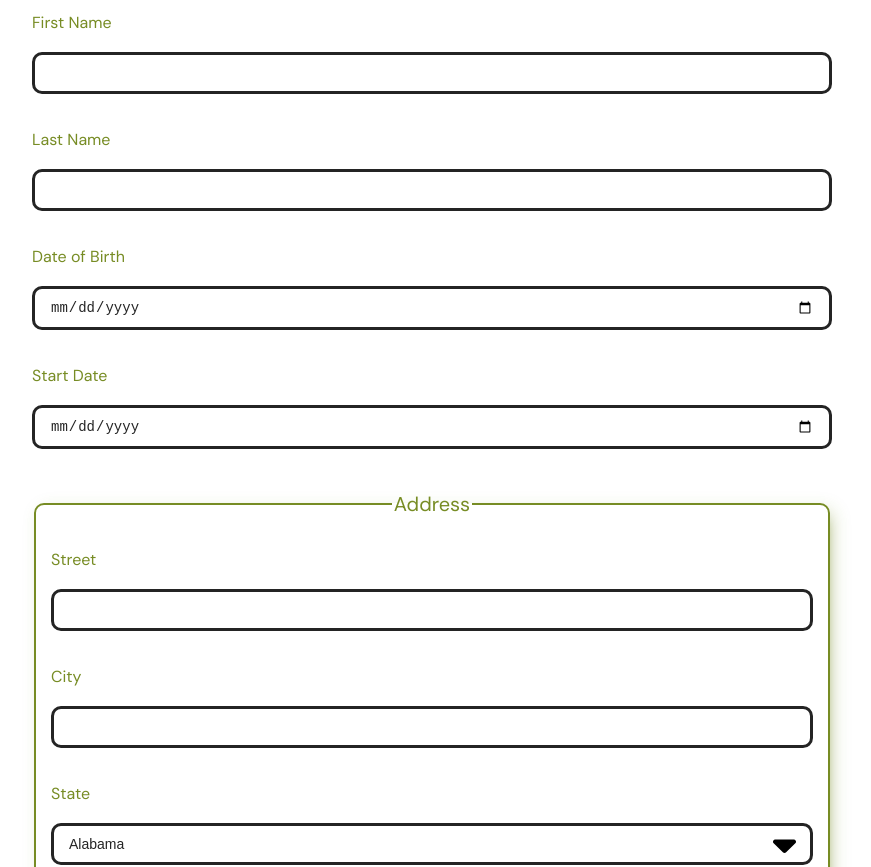
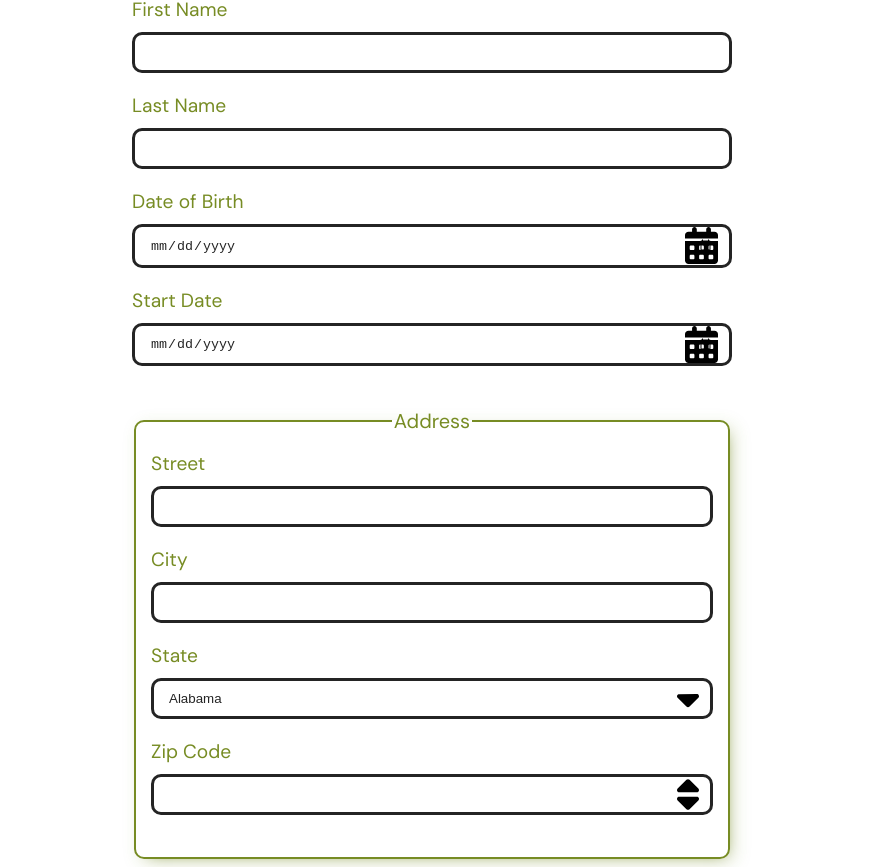
Before and after one commit to fvnny-code/HRNet, a React (Vite) app: page /home in a window 1280 px wide. Shown: the part 295-1162 px from the top of the page, without its empty margins (208-1079 px from the left). Built offline with nearby package versions, Linux system fonts and the light colour scheme.

Commit message:
icons adding in the form + router implementation

```diff
--- a/src/components/form/form.css
+++ b/src/components/form/form.css
@@ -1,15 +1,16 @@
 label {
-  line-height: 2;
   text-align: left;
   display: block;
-  margin-bottom: 13px;
-  margin-top: 20px;
+  margin-bottom: 10px;
+  margin-top: 10px;
   color: var(--green-highlight);
-  font-size: 1rem;
+  font-size: 1.2rem;
   font-weight: 200;
 }
 
-input, select {
+input,
+select {
+  appearance: none;
   box-sizing: border-box;
   width: 100%;
   border-radius: 10px;
@@ -18,17 +19,28 @@ input, select {
   padding: 10px 15px;
   margin-bottom: 10px;
 
-  font-size: 14px;
+  font-size: 1, 2rem;
 
   background-color: transparent;
   color: var(--blackish);
 }
 
-select{
-    appearance: none;
-    background-image: url('../../assets/caret-down-solid.svg');
-    background-repeat: no-repeat;
-    background-position: 98% 0;
+select,
+input[type="date"],
+input[type="number"] {
+  background-repeat: no-repeat;
+  background-position: 98% 0;
+}
+select {
+  background-image: url("../../assets/caret-down-solid.svg");
+}
+input[type="date"] {
+    background-image: url("../../assets/calendar-days-solid.svg");
+
+}
+input[type="number"] {
+
+    background-image: url("../../assets/sort-solid.svg");
 
 }
 
--- a/src/index.css
+++ b/src/index.css
@@ -149,3 +149,9 @@ button:focus-visible {
     background-color: #f9f9f9;
   }
 } */
+
+.container {
+  display: flex;
+  flex-wrap: wrap;
+  width: 100%;
+}
--- a/src/layouts/header/Header.tsx
+++ b/src/layouts/header/Header.tsx
@@ -8,11 +8,11 @@ export default function Header() {
     <>
       <header>
         <nav>
-          <NavLink to="/">
+          <NavLink to="/home">
             <img src={Logo} alt="Wealth Health logo" className="logo" />
           </NavLink>
           <h1>Wealth Heath</h1>
-          <NavLink to="/">View Current Employees</NavLink>
+          <NavLink to="/employees">View Current Employees</NavLink>
         </nav>
       </header>
     </>
--- /dev/null
+++ b/src/pages/Employees/Employees.tsx
@@ -0,0 +1,17 @@
+import { NavLink } from "react-router-dom";
+
+export default function Employees(){
+    return(
+        <>
+        <h2>CURRENT EMPLOYEES</h2>
+        <NavLink to="/home">Home</NavLink>
+        <div className="container">
+
+
+
+        </div>
+
+        </>
+    )
+
+}
--- a/src/pages/Home/home.css
+++ b/src/pages/Home/home.css
@@ -1,5 +1,5 @@
 form {
-    max-width: 800px;
+    max-width: 600px;
     margin: 0 auto;
     display:  flex;
     flex-direction: column;
--- a/src/routes/Router.tsx
+++ b/src/routes/Router.tsx
@@ -1,18 +1,21 @@
-import { BrowserRouter, Routes, Route, Navigate } from "react-router-dom";
-// import Header from "../layouts/header/Header";
-// import Footer from "../layouts/footer/Footer";
+import React from "react";
+import { BrowserRouter, Routes, Route } from "react-router-dom";
 import Layout from "../layouts/Layout";
 import Home from "../pages/Home/Home";
-export default function Router() {
+import Employees from "../pages/Employees/Employees";
+
+export interface IRouterProps {}
+
+const Router: React.FunctionComponent<IRouterProps> = () => {
   return (
     <BrowserRouter>
       <Layout>
         <Routes>
-          <Route element={<Navigate replace to="/home" />} path="/" />
-          <Route path="/home" element={<Home/>}/>
-
+          <Route path="/home" element={<Home />} />
+          <Route path="/employees" element={<Employees />} />
         </Routes>
       </Layout>
     </BrowserRouter>
   );
-}
+};
+export default Router;
```
Also changed, not shown: src/assets/calendar-days-solid.svg (added), src/assets/sort-solid.svg (added).
